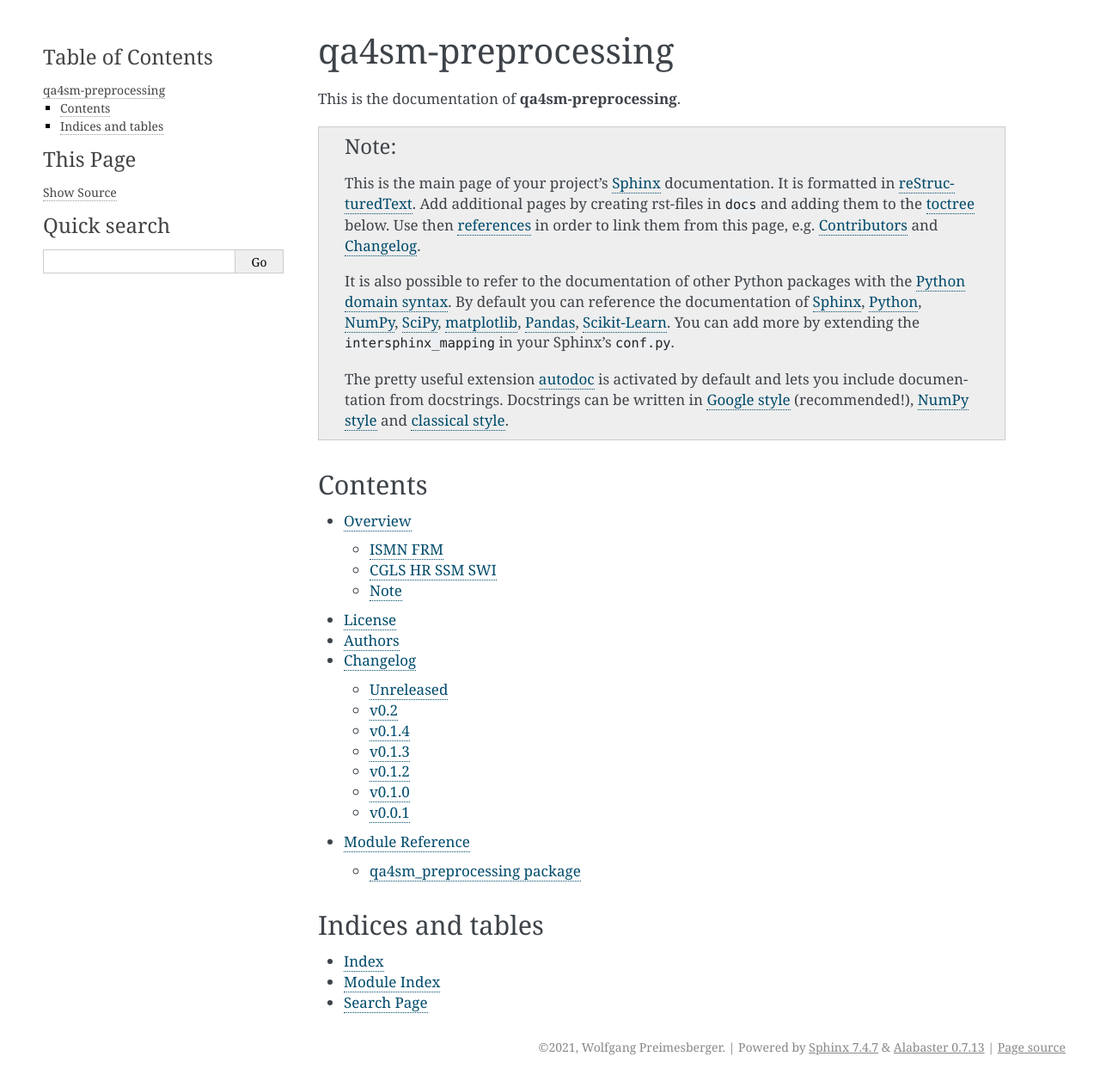
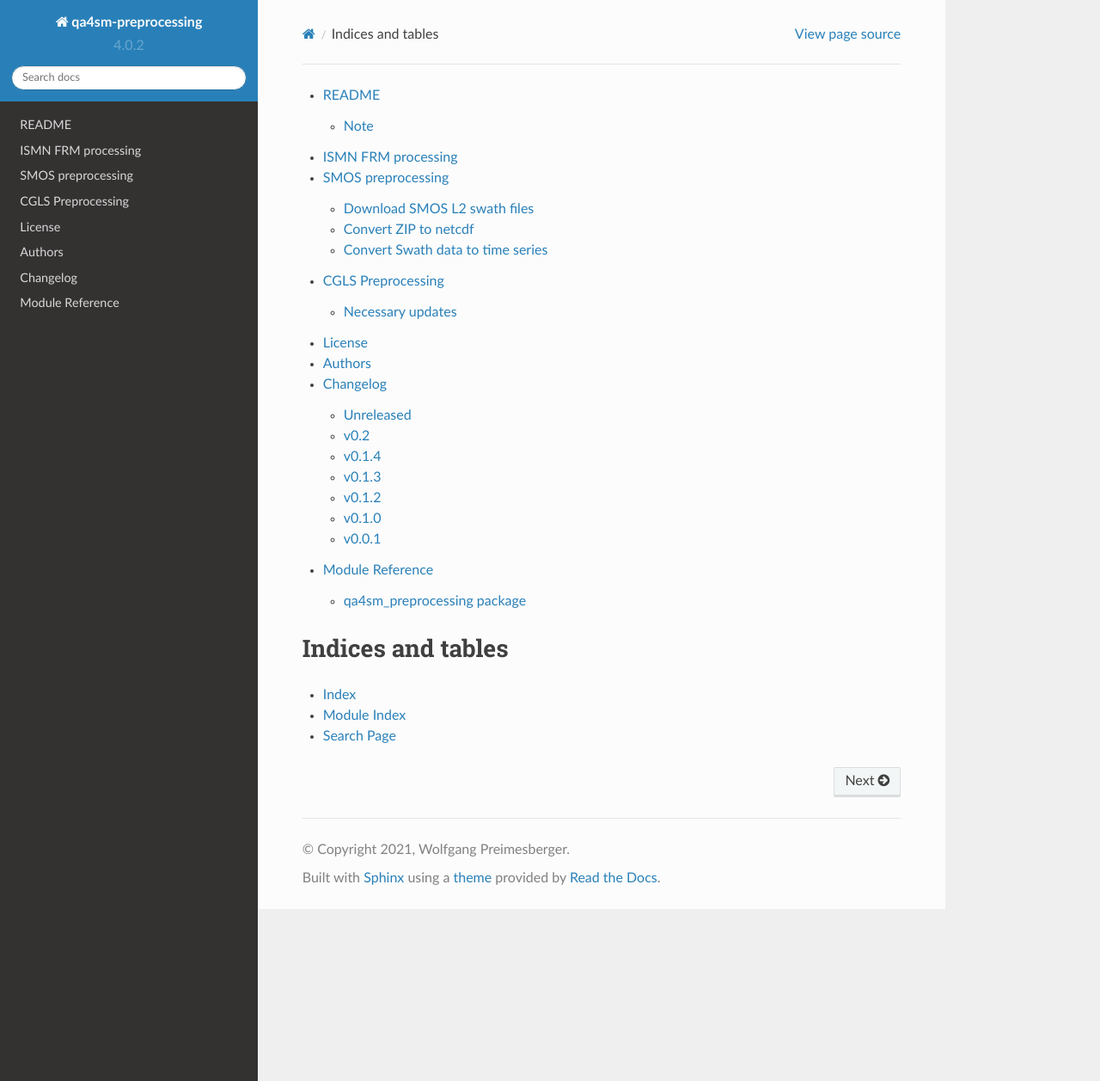
Before and after one commit to awst-austria/qa4sm-preprocessing, a Sphinx documentation site: the page built from docs/index.rst, in a window 1280 px wide and 1257 px high. Shown: the whole window at 86% size. Built offline with Sphinx 7.4.7 and the Read the Docs theme 2.0.0, drawn with Linux system fonts in a browser that asks for light colours.

Commit message:
Updat docs

```diff
--- /dev/null
+++ b/docs/cgls.rst
@@ -0,0 +1,21 @@
+CGLS HR SSM SWI
+===============
+
+Read CGLS HR SSM and SWI images (1km sampling) in netcdf format and convert
+them to time series.
+The image reader allows reading/converting data for a spatial subset (bbox) only.
+Time series are stored in 5*5 DEG cell files, i.e. there are `~250 000 time series`
+stored in one single cell file.
+
+Time series reading is done based on cell level. Up to 6 cells are loaded into
+memory at a time. The ``read_area`` function allows reading multiple GPI time series
+around one location at once (and optionally converting them into a single, averaged
+series, to represent the mean SM for an area).
+
+Necessary updates
+-----------------
+At the moment it is only possible to read a single variable. However, in order
+to mask SM time series based in location quality flags, it is necessary to
+read multiple parameters. When passing the averaged time series for an area
+to `pytesmo` for validation, masking can not be done in `pytesmo`, but must be done
+beforehand.
--- a/docs/conf.py
+++ b/docs/conf.py
@@ -147,7 +147,7 @@ pygments_style = "sphinx"
 
 # The theme to use for HTML and HTML Help pages.  See the documentation for
 # a list of builtin themes.
-html_theme = "alabaster"
+html_theme = "sphinx_rtd_theme"
 
 # Theme options are theme-specific and customize the look and feel of a theme
 # further.  For a list of options available for each theme, see the
--- a/docs/index.rst
+++ b/docs/index.rst
@@ -1,35 +1,11 @@
-===================
-qa4sm-preprocessing
-===================
-
-This is the documentation of **qa4sm-preprocessing**.
-
-.. note::
-
-    This is the main page of your project's `Sphinx`_ documentation.
-    It is formatted in `reStructuredText`_. Add additional pages
-    by creating rst-files in ``docs`` and adding them to the `toctree`_ below.
-    Use then `references`_ in order to link them from this page, e.g.
-    :ref:`authors` and :ref:`changes`.
-
-    It is also possible to refer to the documentation of other Python packages
-    with the `Python domain syntax`_. By default you can reference the
-    documentation of `Sphinx`_, `Python`_, `NumPy`_, `SciPy`_, `matplotlib`_,
-    `Pandas`_, `Scikit-Learn`_. You can add more by extending the
-    ``intersphinx_mapping`` in your Sphinx's ``conf.py``.
-
-    The pretty useful extension `autodoc`_ is activated by default and lets
-    you include documentation from docstrings. Docstrings can be written in
-    `Google style`_ (recommended!), `NumPy style`_ and `classical style`_.
-
-
-Contents
-========
 
 .. toctree::
    :maxdepth: 2
 
-   Overview <readme>
+   README <readme>
+   ISMN FRM processing <ismn_frm>
+   SMOS preprocessing <smos_l2>
+   CGLS Preprocessing <cgls>
    License <license>
    Authors <authors>
    Changelog <changelog>
--- a/docs/ismn_frm.rst
+++ b/docs/ismn_frm.rst
@@ -3,7 +3,10 @@ FRM ISMN Qualification from TCA
 
 .. _ismn_frm:
 
-This module handles creating the FRM qualifications. It uses a triple collocation
+This module contains the routine to assign FRM qualifications ISMN sensors.
+The Quality Indicators (QIs) are based on a Triple Collocation run with
+80% CI between ISMN (0-10 cm, "good" time stamps), ERA5-Land ("swvl1") and
+ESA CCI SM v06.1 PASSIVE. It uses a triple collocation
 validation for all ISMN sensors in 0-10 cm depth from all available networks with
 ERA5-Land and ESA CCI SM v06.1 PASSIVE.
 
--- a/docs/process_smos_l2.rst
+++ b/docs/smos_l2.rst
@@ -5,8 +5,18 @@ Processing SMOS L2 swath data to time series
 
 The smos module is used to convert L2 swath files (also SBPCA) to time series.
 
-1) Download SMOS L2 swath files (.zip)
-2) Download the SMOS Netcdf conversion tool and convert the data to netcdf
+Download SMOS L2 swath files
+----------------------------
+
+For the SBPCA data use the following FTP (requires access from ESA): ``dpgsrftpserver.smos.eo.esa.int``
+
+For L2 SM use the following FTP (requires an `account <https://earth.esa.int/eogateway/catalog/smos-science-products>`_):
+``smos-diss.eo.esa.int``
+
+Convert ZIP to netcdf
+---------------------
+This is **only relevant for SBPCA data**.
+Download the SMOS Netcdf conversion tool and convert the data to netcdf.
 
 .. code-block:: shell
 
@@ -22,8 +32,10 @@ The smos module is used to convert L2 swath files (also SBPCA) to time series.
       bash .../smos-ee-to-nc.sh $file --target-directory $outpath --overwrite-target
     done
 
-3) Use the `SMOSL2Reader` from this package and call the resampling routine.
-Add the overpass flag so we can filter asc and desc. orbits.
+Convert Swath data to time series
+---------------------------------
+Use the `SMOSL2Reader` from this package and call the resampling routine.
+Add the overpass flag so we can filter for asc and desc. orbits.
 
 .. code-block:: python
 
--- a/environment_pinned.yml
+++ b/environment_pinned.yml
@@ -184,3 +184,4 @@ dependencies:
       - tqdm==4.66.1
       - trollsift==0.5.0
       - zarr==2.16.1
+      - sphinx_rtd_theme
--- a/setup.cfg
+++ b/setup.cfg
@@ -55,7 +55,7 @@ install_requires =
     parse
     pygeogrids>=0.4.0
     pynetcf
-    repurpose
+    repurpose<=0.9
     trollsift
     xarray
     zarr
```
Also changed, not shown: README.rst (+8 -30 lines), docs/env.yml (added, +17 -0 lines), environment.yml (+5 -2 lines), 1 other file.
